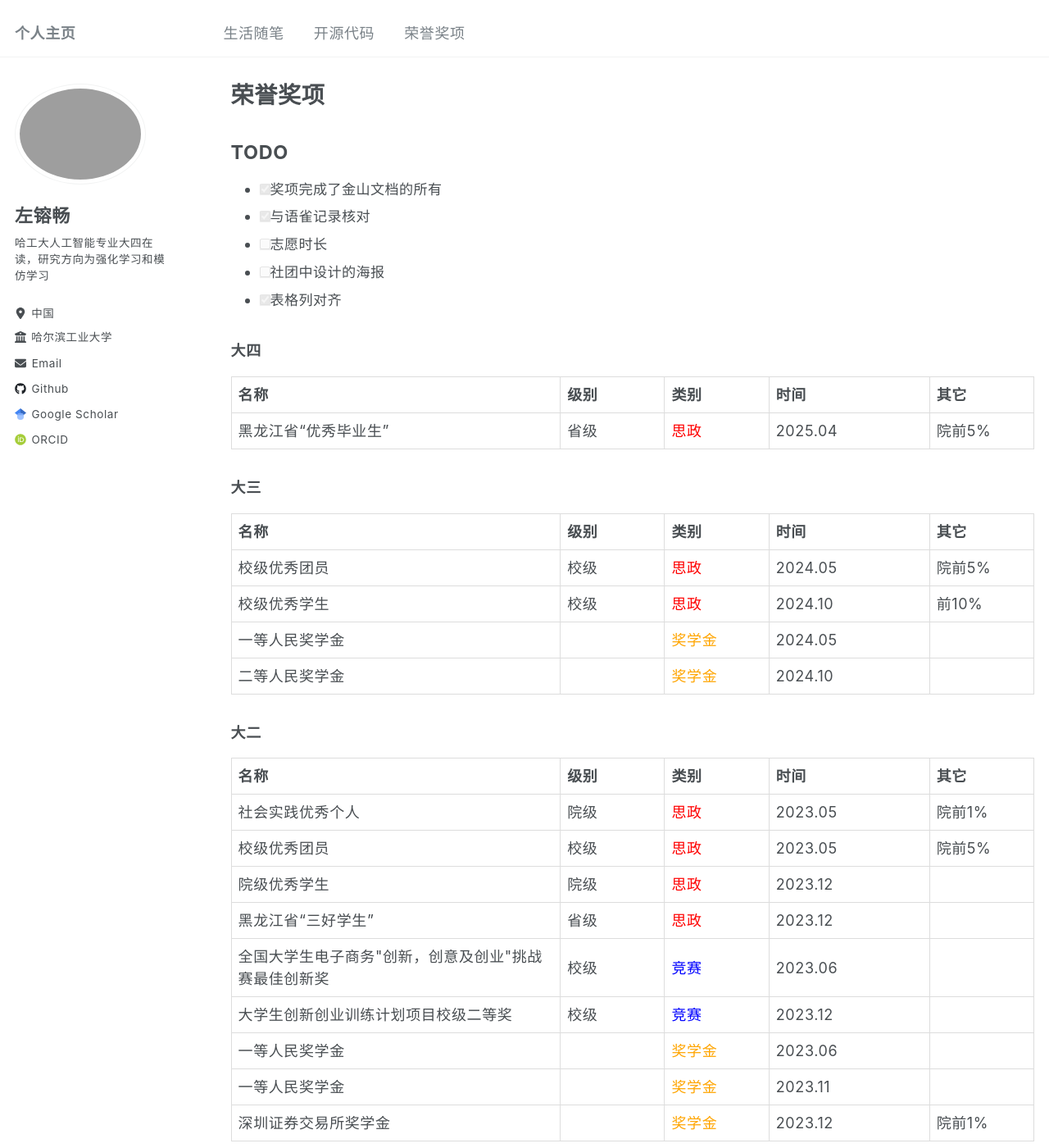
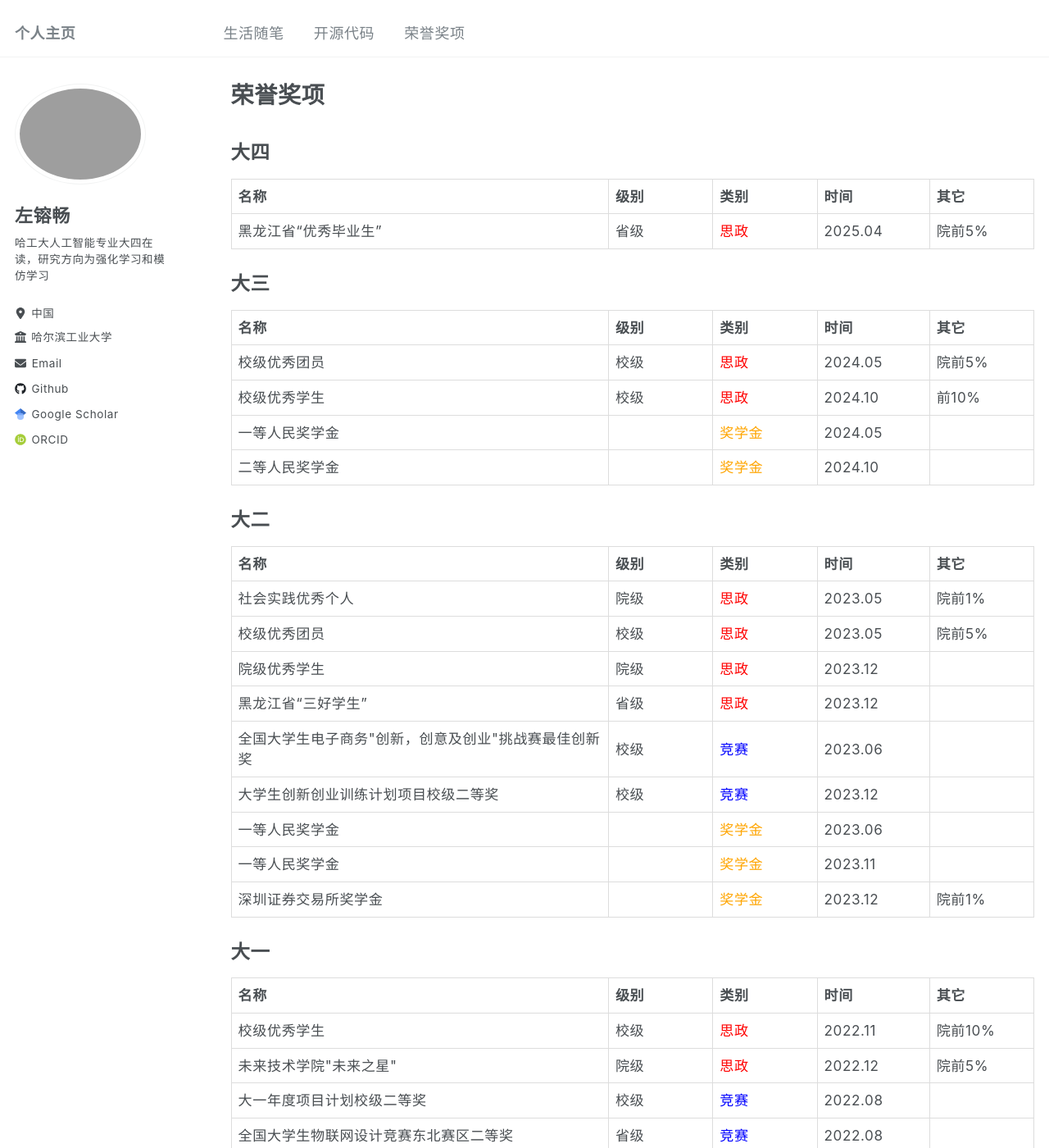
Before and after one commit to zrc0622/zrc0622.github.io, a Jekyll site: the page built from _pages/awards.md, in a window 1280 px wide and 1400 px high. Shown: the whole window at 82% size. Built offline with Jekyll 4.4.1, drawn with Linux system fonts in a browser that asks for light colours; some of the changed text lies outside the part shown.

Commit message:
个人奖项字体扩大

```diff
--- a/_pages/awards.md
+++ b/_pages/awards.md
@@ -6,19 +6,13 @@ redirect_from:
   - /md/
   - /awards.html
 ---
-## TODO
-- [x] 奖项完成了金山文档的所有
-- [x] 与语雀记录核对
-- [ ] 志愿时长
-- [ ] 社团中设计的海报
-- [x] 表格列对齐
 
 <style>
 .awards-table {
     width: 100%;
     border-collapse: collapse;
     margin: 20px 0;
-    font-size: 1.0em;
+    font-size: 0.95em;
 }
 .awards-table th,
 .awards-table td {
@@ -30,7 +24,7 @@ redirect_from:
 /* 设置第一列的宽度 */
 .awards-table th:nth-child(1),
 .awards-table td:nth-child(1) {
-    width: 41%;  /* 第一列宽度为35% */
+    width: 47%;  /* 第一列宽度为35% */
 }
 
 /* 设置第二列的宽度 */
@@ -48,7 +42,7 @@ redirect_from:
 /* 设置第四列的宽度 */
 .awards-table th:nth-child(4),
 .awards-table td:nth-child(4) {
-    width: 20%;  /* 第四列宽度为15% */
+    width: 14%;  /* 第四列宽度为15% */
 }
 
 /* 设置第五列的宽度 */
@@ -58,7 +52,7 @@ redirect_from:
 }
 </style>
 
-<h3>大四</h3>
+<h2>大四</h2>
 <table class="awards-table">
     <tr>
         <th>名称</th><th>级别</th><th>类别</th><th>时间</th><th>其它</th>
@@ -66,7 +60,7 @@ redirect_from:
     <tr><td>黑龙江省“优秀毕业生”</td><td>省级</td><td><span style="color: red;">思政</span></td><td>2025.04</td><td>院前5%</td></tr>
 </table>
 
-<h3>大三</h3>
+<h2>大三</h2>
 <table class="awards-table">
     <tr>
         <th>名称</th><th>级别</th><th>类别</th><th>时间</th><th>其它</th>
@@ -77,7 +71,7 @@ redirect_from:
     <tr><td>二等人民奖学金</td><td></td><td><span style="color: orange;">奖学金</span></td><td>2024.10</td><td></td></tr>
 </table>
 
-<h3>大二</h3>
+<h2>大二</h2>
 <table class="awards-table">
     <tr>
         <th>名称</th><th>级别</th><th>类别</th><th>时间</th><th>其它</th>
@@ -93,7 +87,7 @@ redirect_from:
     <tr><td>深圳证券交易所奖学金</td><td></td><td><span style="color: orange;">奖学金</span></td><td>2023.12</td><td>院前1%</td></tr>
 </table>
 
-<h3>大一</h3>
+<h2>大一</h2>
 <table class="awards-table">
     <tr>
         <th>名称</th><th>级别</th><th>类别</th><th>时间</th><th>其它</th>
```
Also changed, not shown: other parts of _pages/awards.md (+7 -0 lines).
